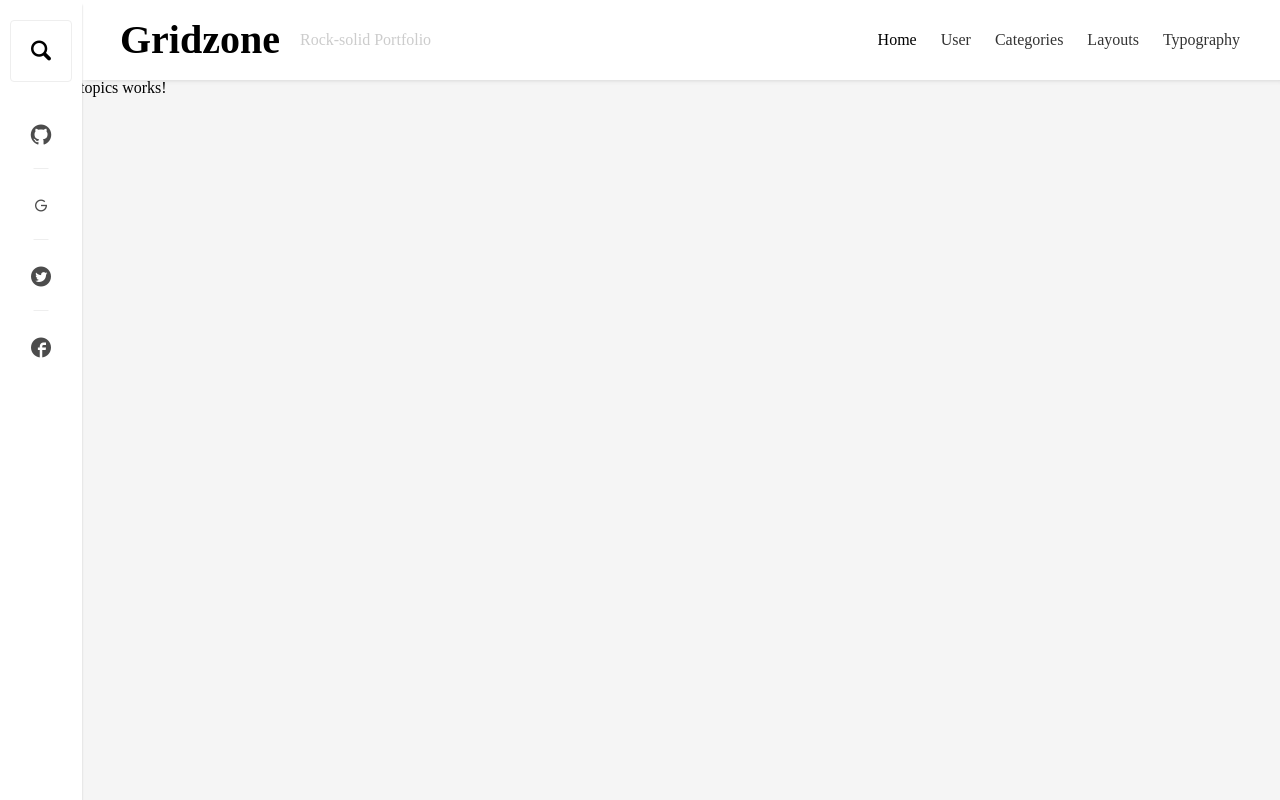
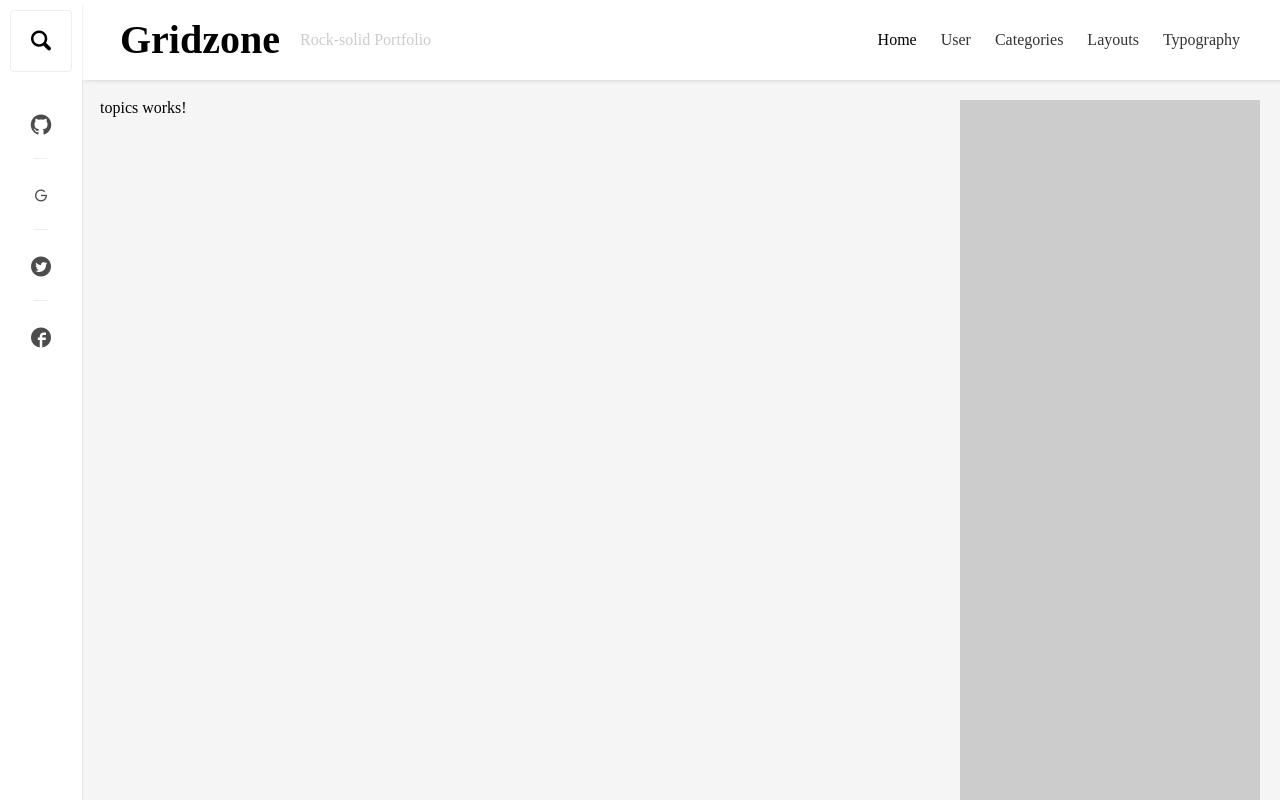
Before and after one commit to GaoXufei/NX-Angular-Nest, an Angular app: page /#/topics in a window 1280 px wide. Built offline with nearby package versions, Linux system fonts and the light colour scheme.

Commit message:
feat: 添加right-side容器

```diff
--- a/apps/gao/src/app/components/aside/left-side/left-side.component.scss
+++ b/apps/gao/src/app/components/aside/left-side/left-side.component.scss
@@ -6,7 +6,7 @@
   z-index: 2;
 
   & ul {
-    padding: 20px 0;
+    padding: 10px 0;
     height: 100%;
     box-sizing: border-box;
 
--- a/apps/gao/src/app/layout/default/default.component.html
+++ b/apps/gao/src/app/layout/default/default.component.html
@@ -1,11 +1,14 @@
-<aside>
+<aside class="left-aside">
   <nxgao-left-side></nxgao-left-side>
 </aside>
-<div class="ng-container">
+<div class="gao-container">
   <header>
     <nxgao-nav></nxgao-nav>
   </header>
   <main>
-    <router-outlet></router-outlet>
+    <div>
+      <router-outlet></router-outlet>
+    </div>
+    <aside></aside>
   </main>
 </div>
--- a/apps/gao/src/app/layout/default/default.component.scss
+++ b/apps/gao/src/app/layout/default/default.component.scss
@@ -5,14 +5,32 @@
   grid-template-columns: 80px 1fr;
   // grid-gap: 20px;
 
-  header {
-  }
-
-  main {
-  }
-
-  aside {
+  & > aside {
     display: grid;
     grid-template-rows: 1fr;
   }
+
+  & .gao-container {
+    overflow-y: scroll;
+
+    & > header {
+    }
+
+    & > main {
+      display: grid;
+      grid-template-columns: 1fr 300px;
+      grid-column-gap: 20px;
+      padding: 20px;
+      box-sizing: border-box;
+      height: calc(100vh - 80px);
+
+      & > div {
+        height: 3000px;
+      }
+
+      & > aside {
+        background: #ccc;
+      }
+    }
+  }
 }
```
